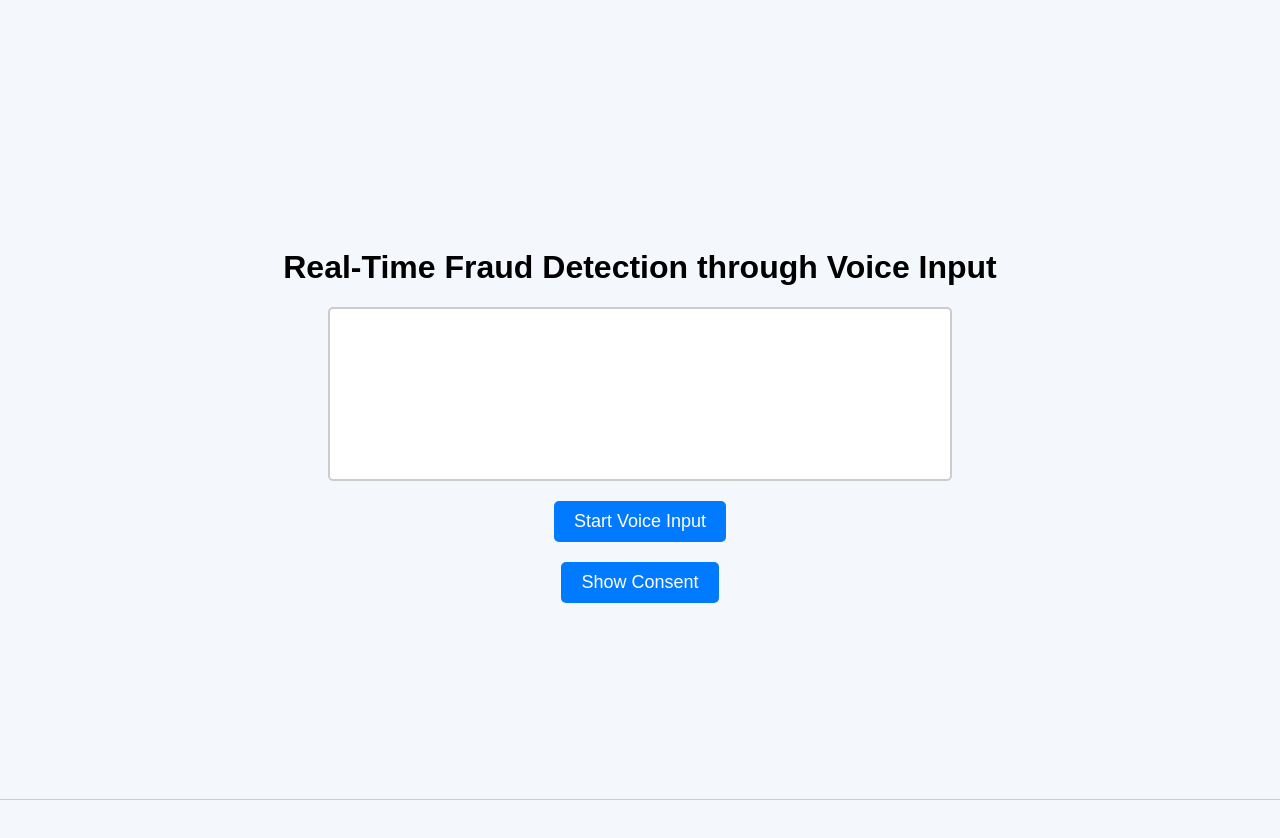
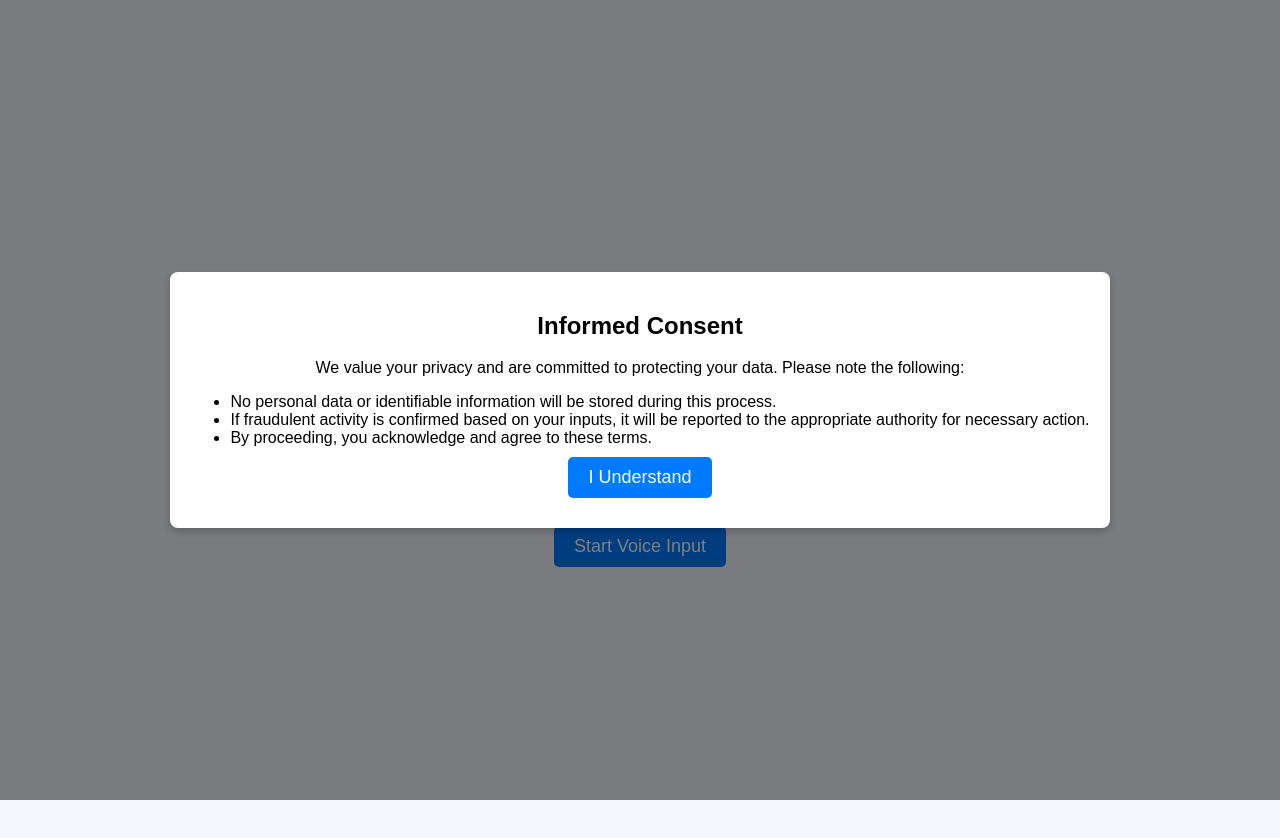
Before and after one commit to minyi25/fraud-detection-web-app, a website: page templates/index.html in a window 1280 px wide. Drawn offline with Linux system fonts and the light colour scheme.

Commit message:
changed the way to display consent

```diff
--- a/templates/index.html
+++ b/templates/index.html
@@ -75,7 +75,7 @@
             color: #333;
         }
 
-        .word-list > div > div {
+        .word-list>div>div {
             padding: 5px 10px;
             border-radius: 3px;
             margin: 5px;
@@ -117,57 +117,53 @@
             margin-bottom: 20px;
         }
 
-        .consent-form {
+        .overlay {
             position: fixed;
-            bottom: 0;
+            top: 0;
+            left: 0;
             width: 100%;
-            background-color: #f8f8f8;
-            padding: 5px;
-            text-align: center;
-            border-top: 1px solid #ccc;
-            transition: height 0.3s;
+            height: 100%;
+            background-color: rgba(0, 0, 0, 0.5);
+            display: flex;
+            justify-content: center;
+            align-items: center;
+            visibility: hidden;
+            opacity: 0;
+            transition: visibility 0s, opacity 0.3s;
         }
 
-        .consent-form.hidden {
-            height: 0;
-            overflow: hidden;
-            padding: 0;
+        /* Style for the pop-up */
+        .popup {
+            background: #fff;
+            padding: 20px;
+            border-radius: 8px;
+            box-shadow: 0 4px 8px rgba(0, 0, 0, 0.2);
+            text-align: center;
         }
 
-        .consent-form.show {
-            height: auto;
-            padding: 10px;
-        }
-
-        .consent-form label {
-            font-size: 12px;
-        }
-
-        .consent-form ul {
-            list-style: none;
-            padding: 0;
-            font-size: 12px;
-            margin: 10px 0;
-            display: none;
-        }
-
-        .consent-form ul li {
-            margin-bottom: 5px;
-        }
-
-        .consent-form button {
-            padding: 8px 16px;
-            background-color: #4CAF50;
-            color: white;
-            border: none;
-            font-size: 14px;
-            cursor: pointer;
-            margin-top: 10px;
+        /* Show the overlay */
+        .overlay.active {
+            visibility: visible;
+            opacity: 1;
         }
     </style>
 </head>
 
 <body>
+    <div class="overlay" id="popupOverlay">
+        <div class="popup">
+            <h2>Informed Consent</h2>
+            <p>We value your privacy and are committed to protecting your data. Please note the following:</p>
+            <ul style="text-align: left; margin: 10px 0;">
+                <li>No personal data or identifiable information will be stored during this process.</li>
+                <li>If fraudulent activity is confirmed based on your inputs, it will be reported to the appropriate
+                    authority for necessary action.</li>
+                <li>By proceeding, you acknowledge and agree to these terms.</li>
+            </ul>
+            <button class="close-btn" id="closePopup">I Understand</button>
+        </div>
+    </div>
+
     <h1>Real-Time Fraud Detection through Voice Input</h1>
 
     <div>
@@ -199,41 +195,18 @@
 
     <button id="startButton">Start Voice Input</button>
 
-    <div class="consent-form hidden" id="consentForm">
-        <form>
-            <label for="consent">
-                <input type="checkbox" id="consent" name="consent" required>
-                I consent to the collection and processing of my personal data during this conversation solely for the
-                purpose of detecting and preventing fraud. I understand that no data will be stored, and if fraud is
-                detected, my data may be shared with the relevant authorities, as required by law.
-            </label>
-            <div>
-                <p>By consenting, I acknowledge that:</p>
-                <ul>
-                    <li>My data will not be stored permanently and will only be processed in real-time during this
-                        conversation for fraud detection purposes.</li>
-                    <li>Any sensitive data shared during the conversation will be handled securely and will not be
-                        retained after the conversation ends.</li>
-                    <li>I have the right to request clarification or access to any information related to this
-                        conversation, in accordance with the privacy policy.</li>
-                    <li>I understand that if fraud is detected during this conversation, my data may be shared with
-                        legal authorities, as part of compliance with legal obligations.</li>
-                </ul>
-            </div>
-            <button type="submit">Accept Consent</button>
-        </form>
-    </div>
+    <script>
+        document.addEventListener('DOMContentLoaded', function () {
+            const popupOverlay = document.getElementById('popupOverlay');
+            const closePopup = document.getElementById('closePopup');
 
-    <button onclick="toggleConsent()">Show Consent</button>
+            popupOverlay.classList.add('active');
 
-    <script>
-        function toggleConsent() {
-            const consentForm = document.getElementById('consentForm');
-            consentForm.classList.toggle('hidden');
-            consentForm.classList.toggle('show');
-        }
+            closePopup.addEventListener('click', function () {
+                popupOverlay.classList.remove('active');
+            });
+        });
     </script>
-
     <script>
         var viewModel = {
             outputText: ko.observable(''),
@@ -252,7 +225,7 @@
         }
 
         viewModel.fraudStatusLabel = ko.computed(() => {
-            return viewModel.isFraud() ? "Fraud" : "Not Fraud";
+            return viewModel.isFraud() ? "Suspicious" : "Neutral";
         });
         viewModel.fraudStatusClass = ko.computed(() => {
             return viewModel.isFraud() ? "fraud" : "not-fraud";
@@ -307,9 +280,9 @@
                             const negativeWords = [];
                             Object.entries(json.relevant_words || {}).forEach(([word, score]) => {
                                 if (score < 0) {
-                                    positiveWords.push({word: word, score: Math.abs(score.toFixed(4))});
+                                    positiveWords.push({ word: word, score: Math.abs(score.toFixed(4)) });
                                 } else {
-                                    negativeWords.push({word: word, score: score.toFixed(4)});
+                                    negativeWords.push({ word: word, score: score.toFixed(4) });
                                 }
                             });
 
```
